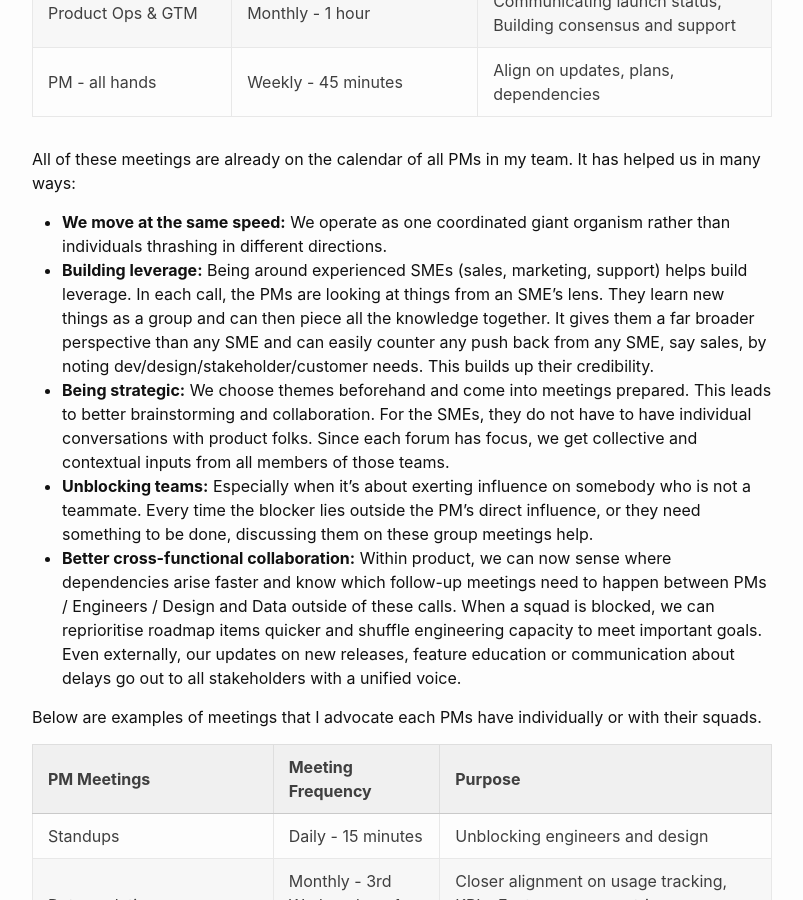
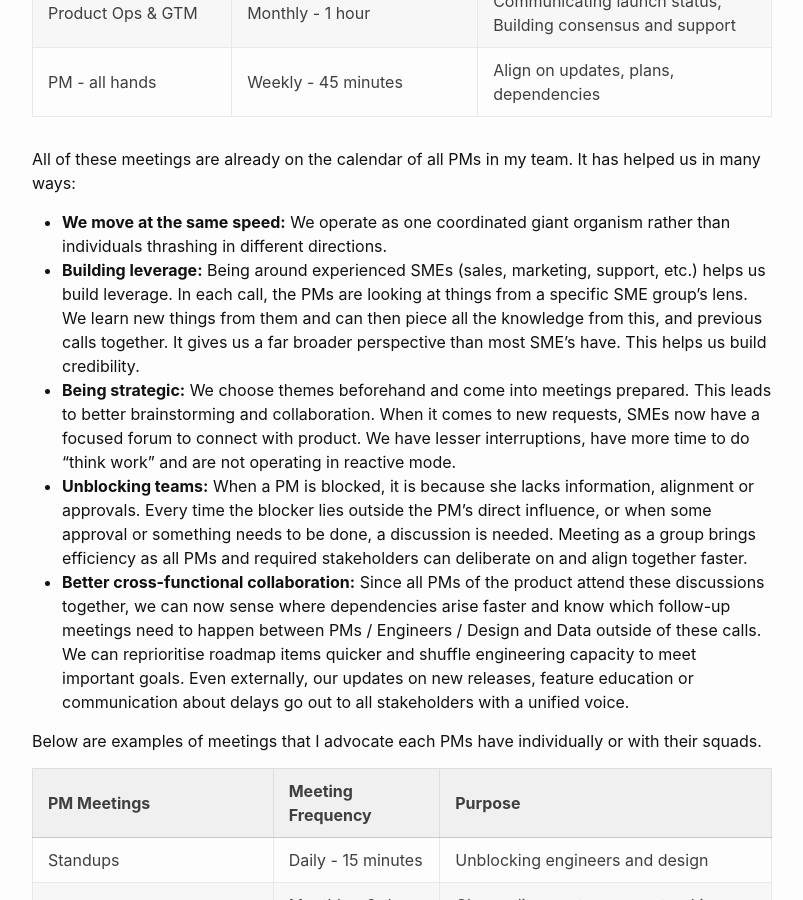
Before and after one commit to neerajhirani/neerajhirani.github.io, a Jekyll site: the page built from _posts/2022-09-21-operationalising-meetings.markdown, in a window 1280 px wide and 900 px high, scrolled down 1950 px. Shown: the whole window, without its empty margins (238-1041 px from the left). Built offline with Jekyll 4.4.1, drawn with Linux system fonts in a browser that asks for light colours.

Commit message:
Update 2022-09-21-operationalising-meetings.markdown

```diff
--- a/_posts/2022-09-21-operationalising-meetings.markdown
+++ b/_posts/2022-09-21-operationalising-meetings.markdown
@@ -45,10 +45,10 @@ Given below are meetings we have with other stakeholder teams as a group.
 All of these meetings are already on the calendar of all PMs in my team. It has helped us in many ways:
 
 - **We move at the same speed:** We operate as one coordinated giant organism rather than individuals thrashing in different directions.
-- **Building leverage:** Being around experienced SMEs (sales, marketing, support) helps build leverage. In each call, the PMs are looking at things from an SME's lens. They learn new things as a group and can then piece all the knowledge together. It gives them a far broader perspective than any SME and can easily counter any push back from any SME, say sales, by noting dev/design/stakeholder/customer needs. This builds up their credibility.
-- **Being strategic:** We choose themes beforehand and come into meetings prepared. This leads to better brainstorming and collaboration. For the SMEs, they do not have to have individual conversations with product folks. Since each forum has focus, we get collective and contextual inputs from all members of those teams.
-- **Unblocking teams:** Especially when it's about exerting influence on somebody who is not a teammate. Every time the blocker lies outside the PM's direct influence, or they need something to be done, discussing them on these group meetings help.
-- **Better cross-functional collaboration:** Within product, we can now sense where dependencies arise faster and know which follow-up meetings need to happen between PMs / Engineers / Design and Data outside of these calls. When a squad is blocked, we can reprioritise roadmap items quicker and shuffle engineering capacity to meet important goals. Even externally, our updates on new releases, feature education or communication about delays go out to all stakeholders with a unified voice.
+- **Building leverage:** Being around experienced SMEs (sales, marketing, support, etc.) helps us build leverage. In each call, the PMs are looking at things from a specific SME group's lens. We learn new things from them and can then piece all the knowledge from this, and previous calls together. It gives us a far broader perspective than most SME's have. This helps us build credibility.
+- **Being strategic:** We choose themes beforehand and come into meetings prepared. This leads to better brainstorming and collaboration. When it comes to new requests, SMEs now have a focused forum to connect with product. We have lesser interruptions, have more time to do "think work" and are not operating in reactive mode.
+- **Unblocking teams:** When a PM is blocked, it is because she lacks information, alignment or approvals. Every time the blocker lies outside the PM's direct influence, or when some approval or something needs to be done, a discussion is needed. Meeting as a group brings efficiency as all PMs and required stakeholders can deliberate on and align together faster.
+- **Better cross-functional collaboration:** Since all PMs of the product attend these discussions together, we can now sense where dependencies arise faster and know which follow-up meetings need to happen between PMs / Engineers / Design and Data outside of these calls. We can reprioritise roadmap items quicker and shuffle engineering capacity to meet important goals. Even externally, our updates on new releases, feature education or communication about delays go out to all stakeholders with a unified voice.
 
 Below are examples of meetings that I advocate each PMs have individually or with their squads.
 
```
